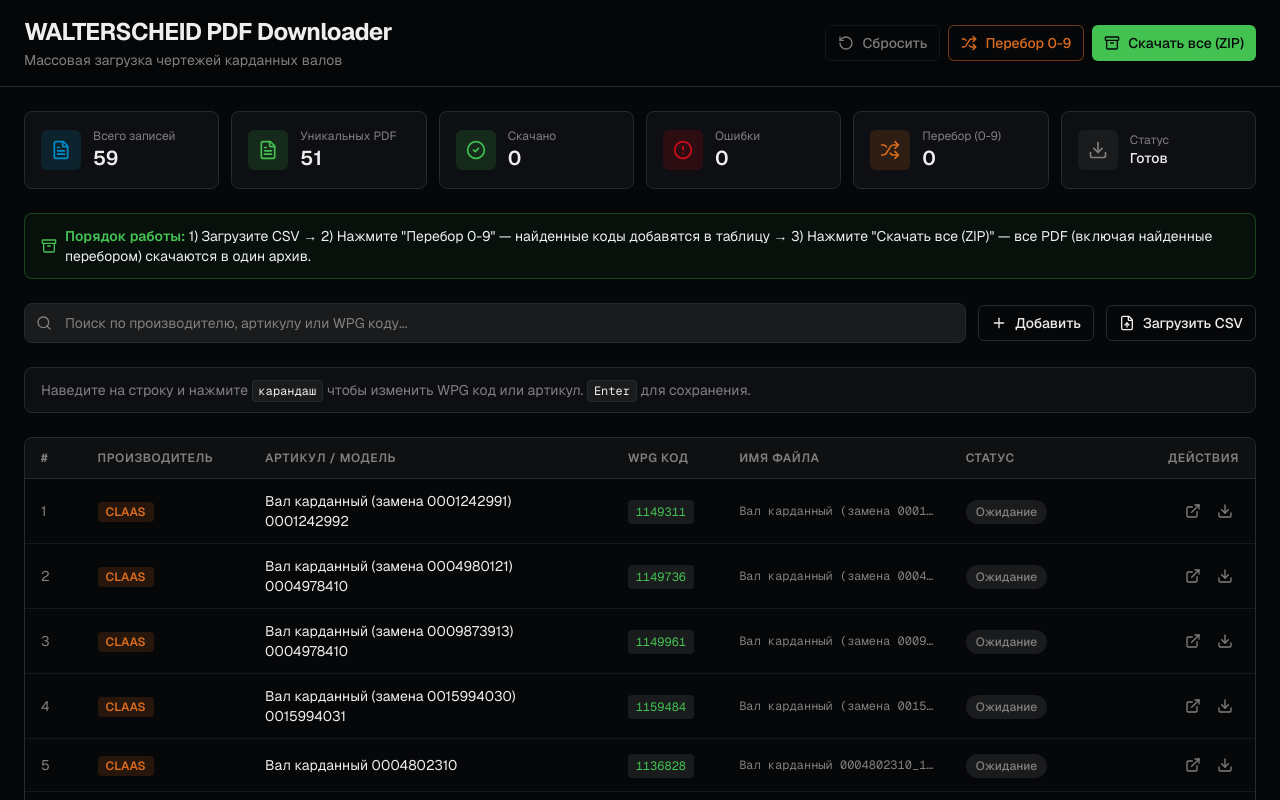
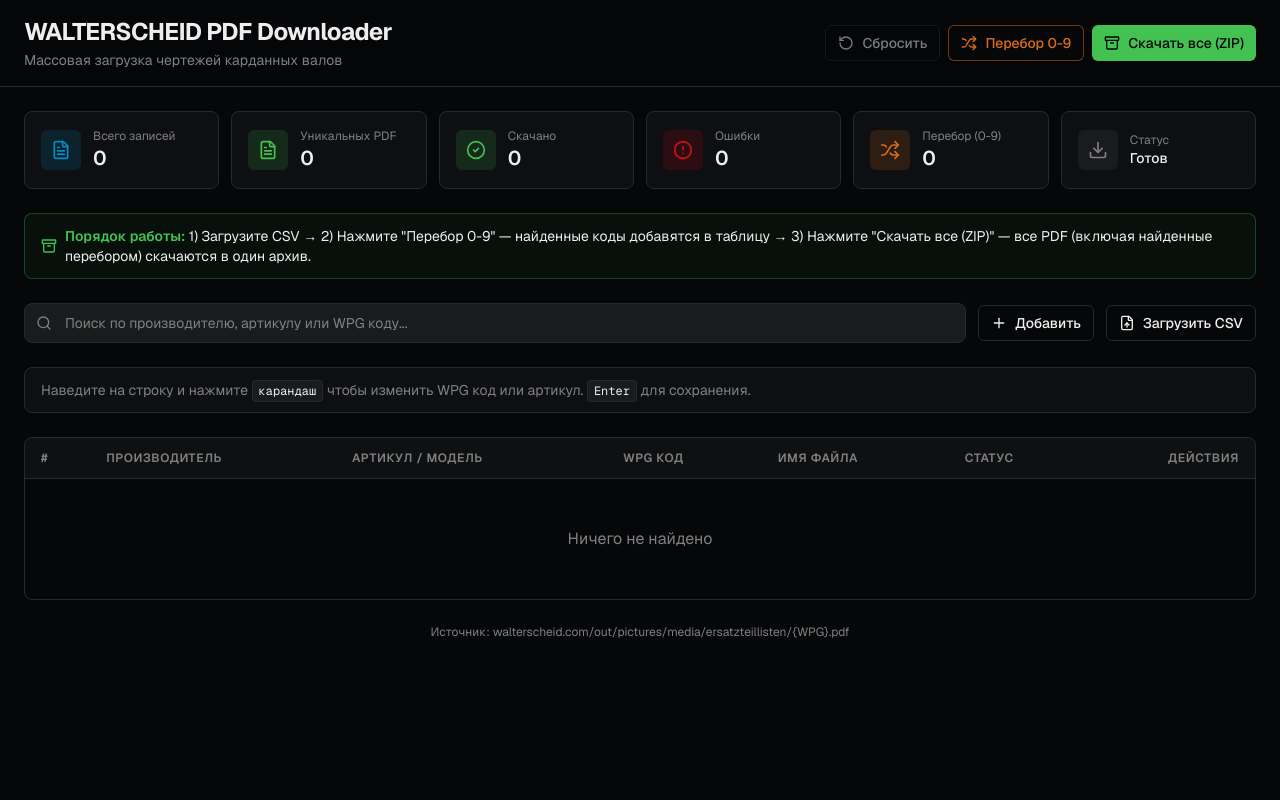
Before and after one commit to Nik-Maltcev/csv, a Next.js app: page / in a window 1280 px wide. Shown: the top 800 px of the page. Built offline with nearby package versions, Linux system fonts and the light colour scheme.

Commit message:
Start with empty table, user loads CSV each time

```diff
--- a/components/download-dashboard.tsx
+++ b/components/download-dashboard.tsx
@@ -48,7 +48,7 @@ type BruteForceResult = {
 }
 
 export function DownloadDashboard() {
-  const [articles, setArticles] = useState<ShaftArticle[]>(defaultArticles)
+  const [articles, setArticles] = useState<ShaftArticle[]>([])
   const [statuses, setStatuses] = useState<Record<string, DownloadStatus>>({})
   const [filter, setFilter] = useState("")
   const [isRunning, setIsRunning] = useState(false)
```
